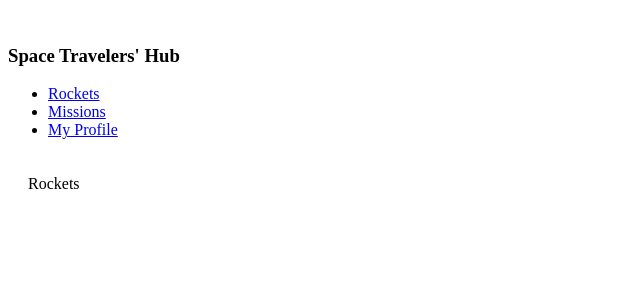
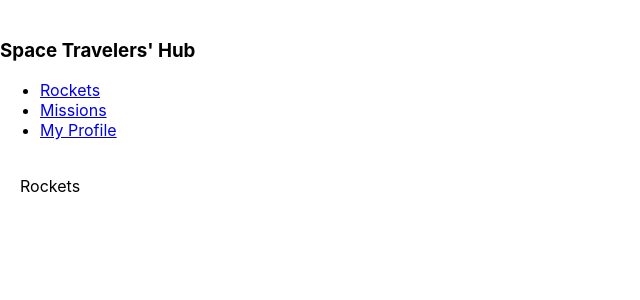
Before and after one commit to medsonmoombe/react-redux-group-project, a React (Create React App) app: page / in a window 1280 px wide. Shown: the top 300 px of the page, without its empty margins (0-640 px from the left). Built offline with nearby package versions, Linux system fonts and the light colour scheme.

Commit message:
Add styles to the status button

```diff
--- a/src/App.css
+++ b/src/App.css
@@ -1,4 +1,4 @@
-/* body {
+body {
   margin: 0;
   font-family:
     -apple-system,
@@ -24,7 +24,7 @@ code {
     Consolas,
     'Courier New',
     monospace;
-} */
+}
 
 .App {
   padding: 20px;
--- a/src/components/Pages/MissionCard.js
+++ b/src/components/Pages/MissionCard.js
@@ -11,7 +11,7 @@ const MissionCard = ({ mission }) => {
       <tr className="innerTable-row">
         <td className="bord">{mission.mission_name}</td>
         <td>{mission.description}</td>
-        <td className="btn-act">{mission.reserved ? <p className="act-user">Active User</p> : <p className="not-act">Not a Member</p>}</td>
+        <td className="btn-act">{mission.reserved ? <span className="act-user">Active User</span> : <span className="not-act">Not a Member</span>}</td>
         <td>
           {(
           mission.reserved ? <button type="button" className="leave-btn" onClick={() => dispatch(changeStatus(mission.mission_id))}>Leave mission</button> : <button type="button" className="join-btn" onClick={() => dispatch(changeStatus(mission.mission_id))}>Join mission</button>
```
Also changed, not shown: .stylelintrc.json.
